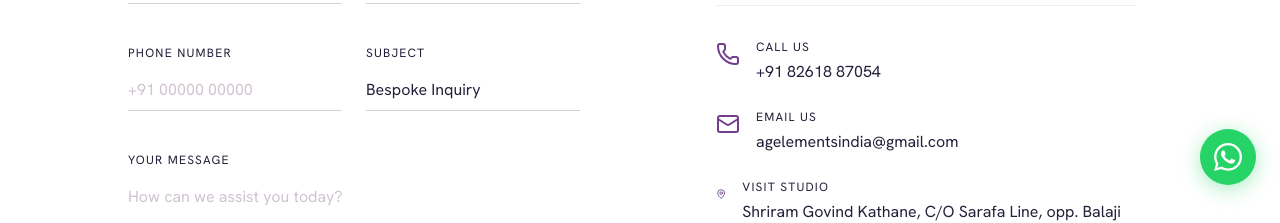
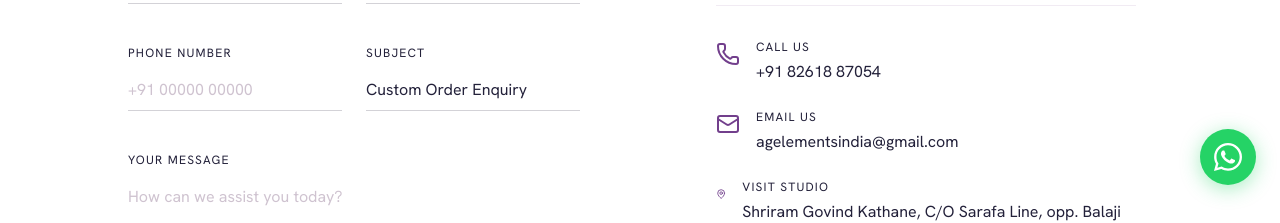
Before and after one commit to Imadityarajbhar/ag-elements-, a Next.js app: page /contact in a window 1280 px wide. Shown: the part 591-814 px from the top of the page. Built offline with nearby package versions, Linux system fonts and the light colour scheme; no server answers; a web font is replaced by a local one.

Commit message:
updated contact form

```diff
--- a/src/app/contact/page.tsx
+++ b/src/app/contact/page.tsx
@@ -54,10 +54,11 @@ export default function ContactPage() {
                 <div className="flex flex-col gap-2">
                   <label className="font-label-sm uppercase text-on-surface-variant tracking-widest text-[12px]">Subject</label>
                   <select className={`${inputClass} appearance-none bg-transparent`}>
-                    <option>Bespoke Inquiry</option>
+                    <option>Custom Order Enquiry</option>
                     <option>Order Status</option>
                     <option>Product Care</option>
-                    <option>Wholesale</option>
+                    <option>Wholesale Enquiry</option>
+                    <option>Other</option>
                   </select>
                 </div>
               </div>
```
